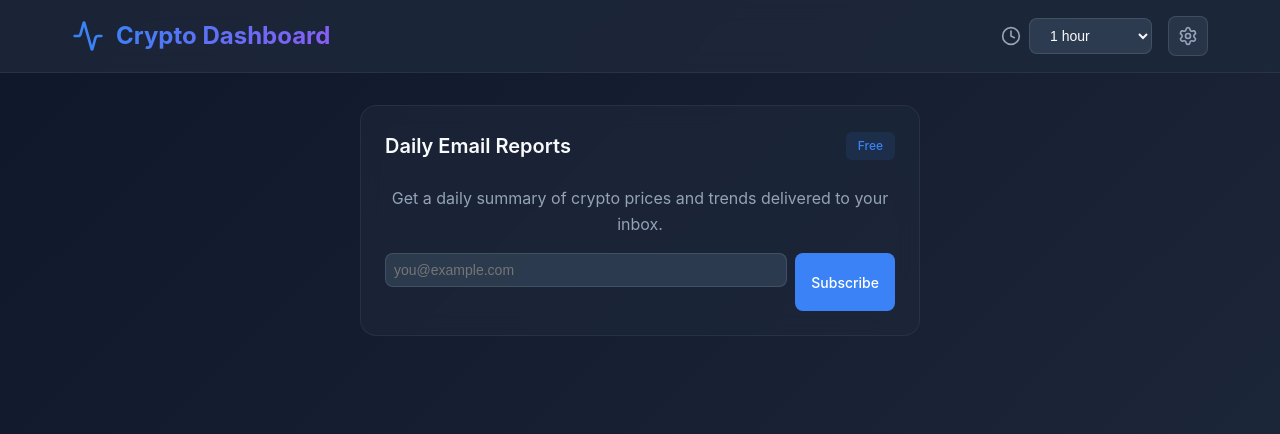
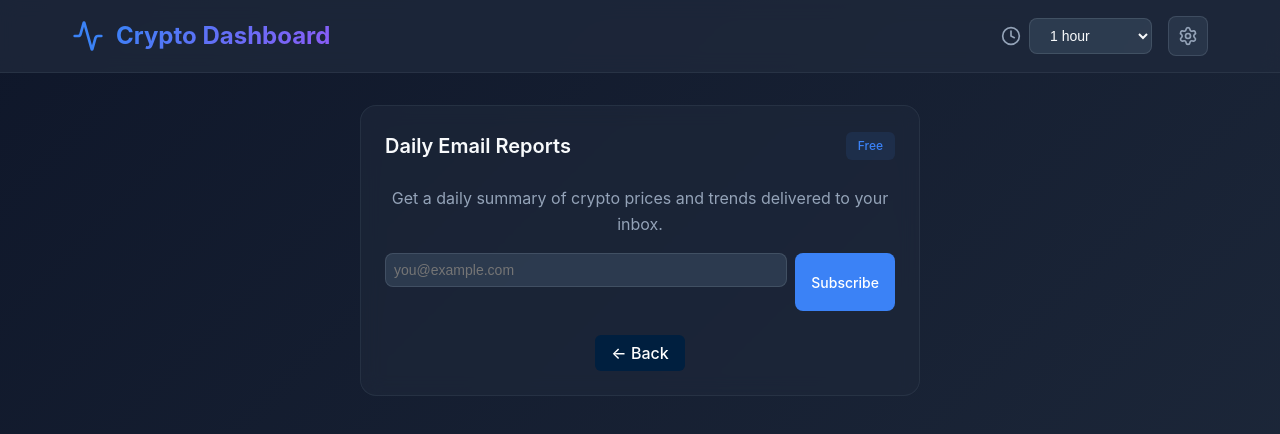
Before and after one commit to NaveenPrabakar/Crypto-Dashboard, a React (Vite) app in the folder Frontend/crypto/: page /subscribe in a window 1280 px wide. Shown: the top 434 px of the page. Built offline with nearby package versions, Linux system fonts and the light colour scheme; no server answers.

Commit message:
Back button to Email UI

```diff
--- a/Frontend/crypto/src/components/EmailSignup.tsx
+++ b/Frontend/crypto/src/components/EmailSignup.tsx
@@ -29,6 +29,11 @@ export const EmailSignup = () => {
       setLoading(false)
     }
   }
+
+  const handleBack = () => {
+    window.history.back()
+  }
+
 
   return (
     <div className="card" style={{ maxWidth: 560, margin: '0 auto' }}>
@@ -62,6 +67,23 @@ export const EmailSignup = () => {
           {error}
         </div>
       )}
+
+      <div style={{ marginTop: '1.5rem' }}>
+        <button
+          type="button"
+          onClick={handleBack}
+          style={{
+            padding: '0.5rem 1rem',
+            background: '#001f3f',
+            color: '#ffffff',
+            border: 'none',
+            borderRadius: '0.375rem',
+            cursor: 'pointer',
+          }}
+        >
+          ← Back
+        </button>
+      </div>
     </div>
   )
 }
```
